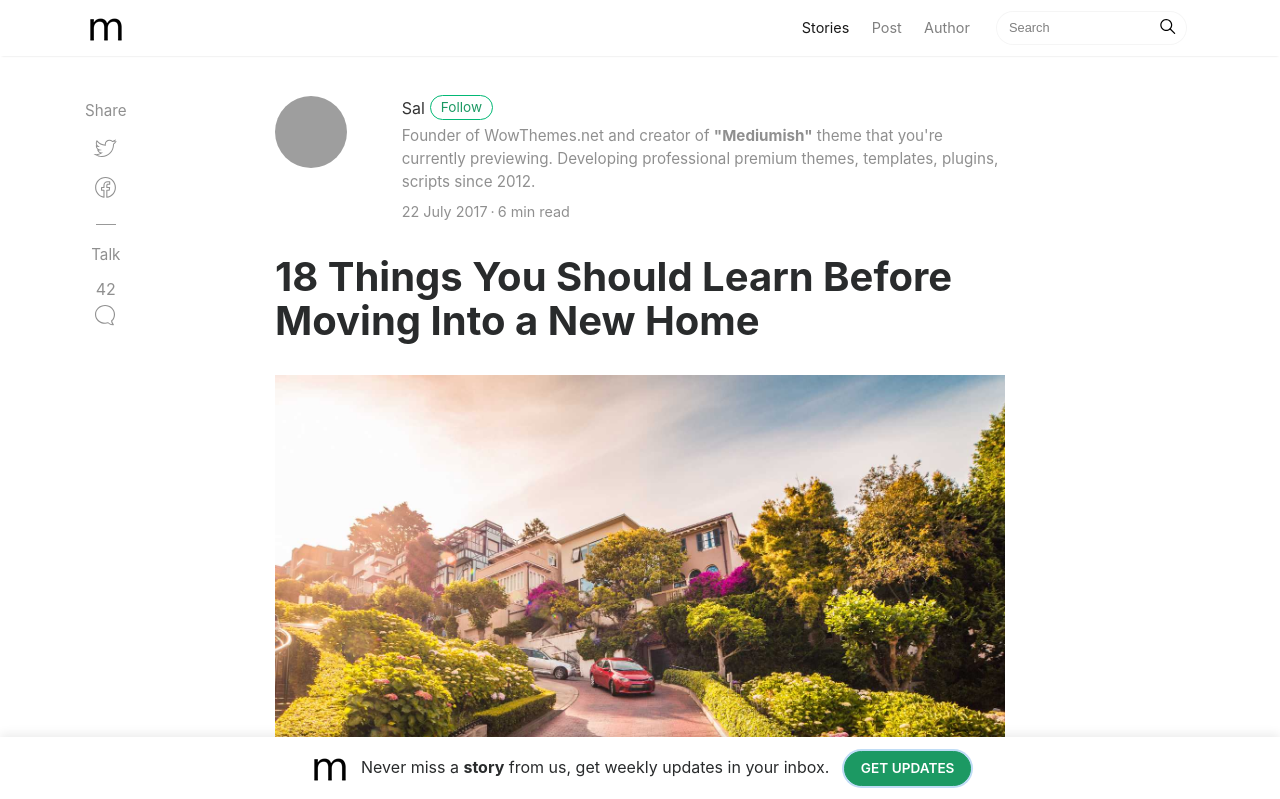
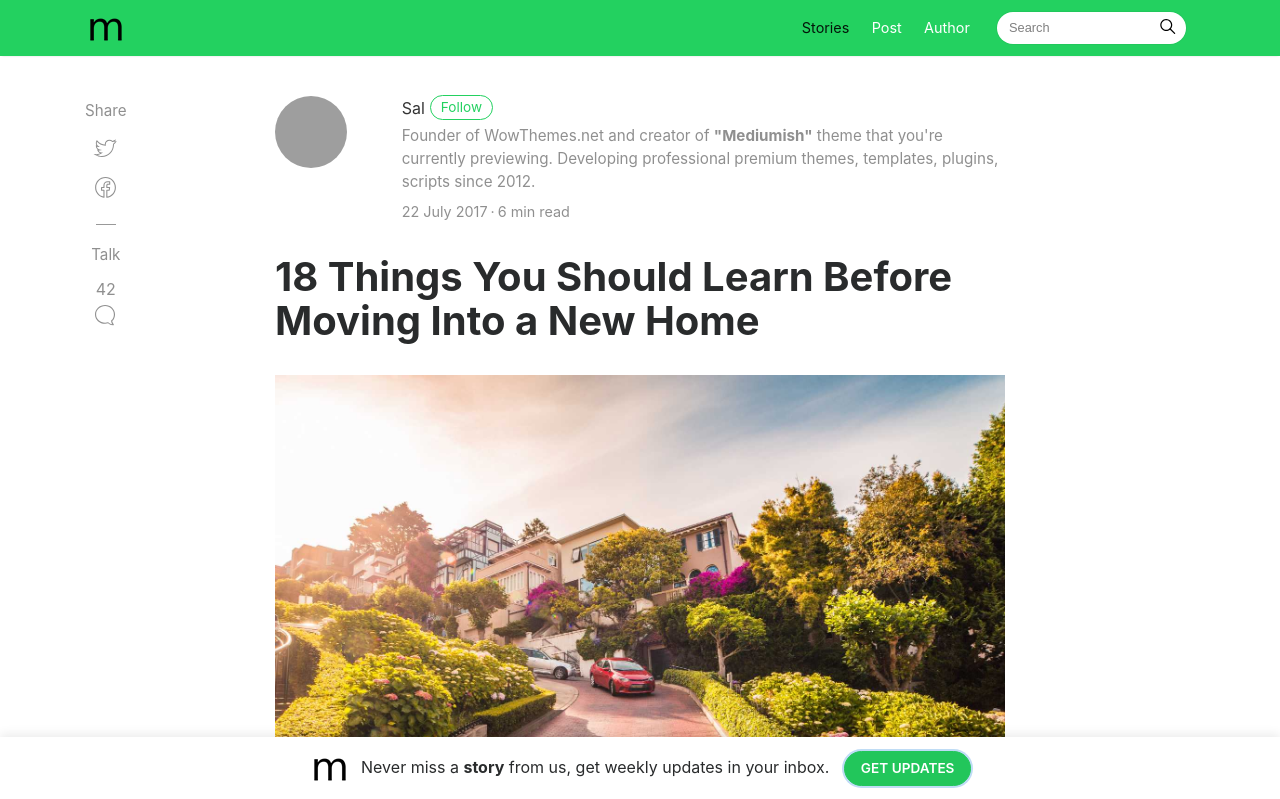
Before and after one commit to nhduong29/my-blog, a plain HTML site: page post.html in a window 1280 px wide. Both pictures are taken after a click on the link "GET UPDATES". Shown: the top 799 px of the page. Drawn offline with Linux system fonts and the light colour scheme; grey boxes are pictures that could not be loaded; a script that the page names is missing.

Commit message:
add new styles

```diff
--- a/assets/css/mediumish.css
+++ b/assets/css/mediumish.css
@@ -1,9 +1,3 @@
-/*
-Template Name:Mediumish
-Copyright:WowThemes.net,https://www.wowthemes.net
-Version:1.0.1
-License: https://www.wowthemes.net/freebies-license/
-*/
 body {
 	padding-top:5rem;
 }
@@ -17,8 +11,11 @@ a,a:hover {
 	transition:all 0.2s;
 }
 .mediumnavigation {
-	background:rgba(255,255,255,.97);
+	background:#23d160;
 	box-shadow:0 2px 2px -2px rgba(0,0,0,.15);
+}
+.navbar-light .navbar-nav .nav-link{
+	color: #ffffff;
 }
 section {
 	margin-bottom:20px;
@@ -176,7 +173,7 @@ span.post-name a,span.post-read-more a:hover {
 }
 .mediumnavigation .form-inline .btn:hover,.mediumnavigation .form-inline .btn:active {
 	background:transparent;
-	color:green;
+	color:#22c65b;
 }
 .mediumnavigation .navbar-brand {
 	font-weight:500;
@@ -223,7 +220,7 @@ span.post-name a,span.post-read-more a:hover {
 	color:rgba(0,0,0,.8);
 }
 blockquote {
-	border-left:4px solid #00ab6b;
+	border-left:4px solid #23d160;
 	padding:0 20px;
 	font-style:italic;
 	color:rgba(0,0,0,.5);
@@ -350,8 +347,8 @@ ul.tags li a:hover {
 	margin-bottom:1.2rem;
 }
 .btn.follow {
-	border-color:#02B875;
-	color:#1C9963;
+	border-color:#23d160;
+	color:#23d160;
 	padding:3px 10px;
 	text-align:center;
 	border-radius:999em;
@@ -359,8 +356,8 @@ ul.tags li a:hover {
 	display:inline-block;
 }
 .btn.subscribe {
-	background-color:#1C9963;
-	border-color:#1C9963;
+	background-color:#23d160;
+	border-color:#23d160;
 	color:rgba(255,255,255,1);
 	fill:rgba(255,255,255,1);
 	border-radius:30px;
@@ -368,6 +365,10 @@ ul.tags li a:hover {
 	margin-left:10px;
 	font-weight:600;
 	text-transform:uppercase;
+}
+.btn.subscribe:hover, .btn.subscribe:focus, .btn.subscribe:active{
+	background-color:#22c65b;
+	border-color:#22c65b;
 }
 .post-top-meta .btn.follow {
 	margin-left:5px;
--- a/post.html
+++ b/post.html
@@ -276,8 +276,6 @@
 		<p class="pull-right">
 			 Mediumish Theme by <a target="_blank" href="https://www.wowthemes.net">WowThemes.net</a>
 		</p>
-		<div class="clearfix">
-		</div>
 	</div>
 </div>
 <!-- End Footer
```
Also changed, not shown: author.html (+0 -1 lines), index.html (+0 -2 lines).
